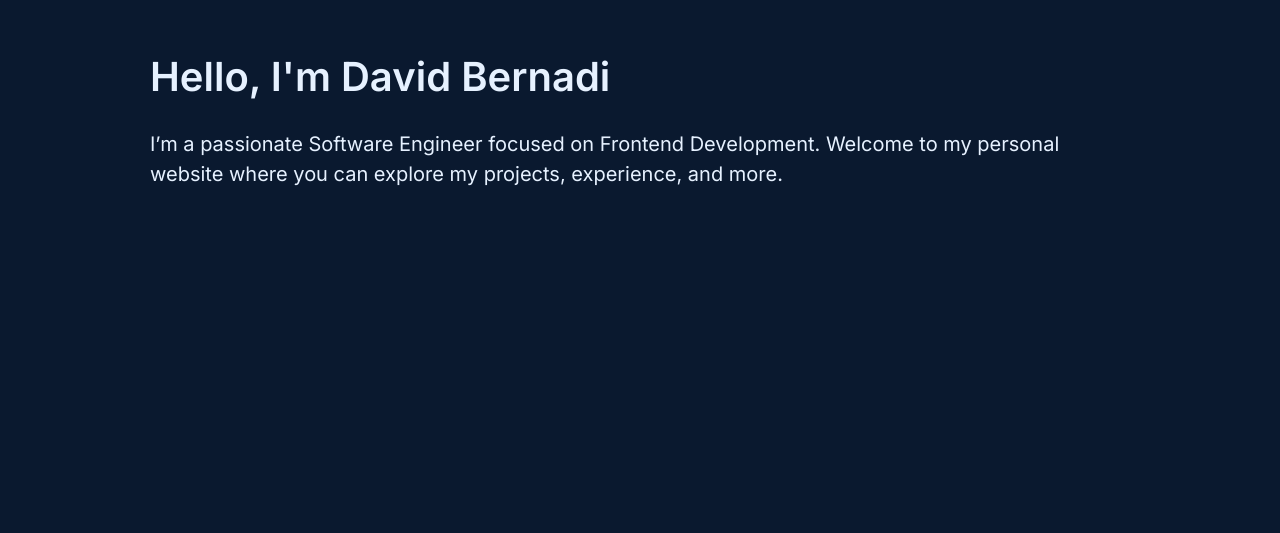
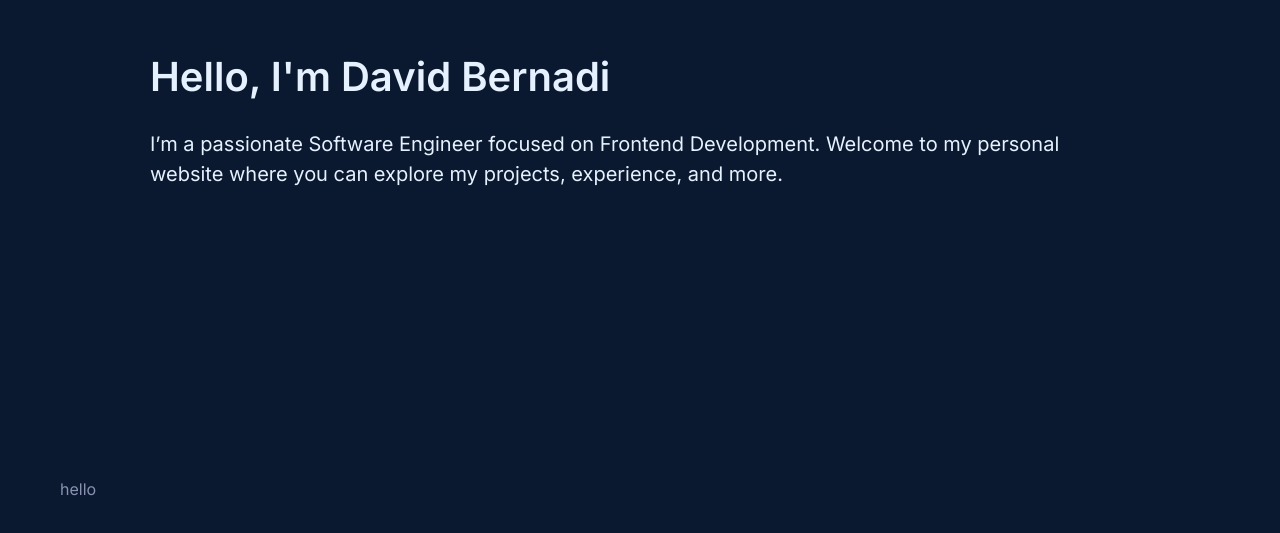
Before and after one commit to david1312/dav-webdev-personal, a Next.js app: page / in a window 1280 px wide. Shown: the part 923-1456 px from the top of the page. Before the commit the page ends 1400 px from the top, so only its background shows below. Built offline with nearby package versions, Linux system fonts and the light colour scheme.

Commit message:
initial commit footer content

```diff
--- /dev/null
+++ b/src/components/Footer/Footer.styles.tsx
@@ -0,0 +1,12 @@
+import styled from "@emotion/styled";
+
+
+interface FooterWrapperProps {
+    isMobile: boolean;
+}
+
+export const FooterWrapper = styled.footer<FooterWrapperProps>`
+    min-height: 70px;
+    padding: 0 ${({ isMobile }) => (isMobile ? "40px" : "60px")};
+    display:flex;
+`;
--- /dev/null
+++ b/src/components/Footer/Footer.tsx
@@ -0,0 +1,9 @@
+import { FooterWrapper } from "./Footer.styles";
+
+const Footer: React.FC = () => {
+    return (<FooterWrapper isMobile={false}>
+        hello
+    </FooterWrapper>)
+}
+
+export default Footer;
--- a/src/components/Header/Header.tsx
+++ b/src/components/Header/Header.tsx
@@ -5,7 +5,7 @@ import Link from "next/link";
 import Button from "@/components/common/Button/Button";
 import Logo from "../common/Icons/Logo";
 import { useIsMobile } from "@/hooks/useIsMobile";
-import { navLinks } from "@/utils/config";
+import { navLinks } from "@/utils/contants";
 
 const Header: React.FC = () => {
   const [isScrollingDown, setIsScrollingDown] = useState(false);
--- a/src/components/common/Hamburger/Hamburger.tsx
+++ b/src/components/common/Hamburger/Hamburger.tsx
@@ -1,7 +1,7 @@
 import { useState, useEffect, useRef } from "react";
 import Link from "next/link";
 import { HamburgerButton, Nav } from "./Hamburger.styles";
-import { navLinks } from "@/utils/config";
+import { navLinks } from "@/utils/contants";
 import Button from "../Button/Button";
 
 const Hamburger: React.FC = () => {
--- a/src/hooks/useIsMobile.ts
+++ b/src/hooks/useIsMobile.ts
@@ -1,5 +1,5 @@
 import useMediaQuery from "./useMediaQuery";
-import { breakpoints } from "@/utils/config";
+import { breakpoints } from "@/utils/contants";
 
 export const useIsMobile = (): boolean => {
   return useMediaQuery(breakpoints.mobile);
--- a/src/pages/_app.tsx
+++ b/src/pages/_app.tsx
@@ -4,9 +4,10 @@ import { useState } from "react";
 import Loader from "@/components/Loader/Loader";
 import GlobalStyles from "@/styles/GlobalStyle";
 import Head from "next/head";
-import { defaultMetadata, email } from "@/utils/config";
+import { defaultMetadata, email } from "@/utils/contants";
 import Side from "@/components/Side/Side";
 import { useIsMobile } from "@/hooks/useIsMobile";
+import Footer from "@/components/Footer/Footer";
 
 const MyApp = ({ Component, pageProps }: AppProps) => {
   const [loading, setLoading] = useState<boolean>(true);
@@ -29,6 +30,7 @@ const MyApp = ({ Component, pageProps }: AppProps) => {
             <a href={`mailto:${email}`}>{email}</a>
           </Side>
           <Component {...pageProps} />
+          <Footer />
         </>
       )}
     </>
```
Also changed, not shown: src/utils/contants.ts (renamed from src/utils/config.ts).
